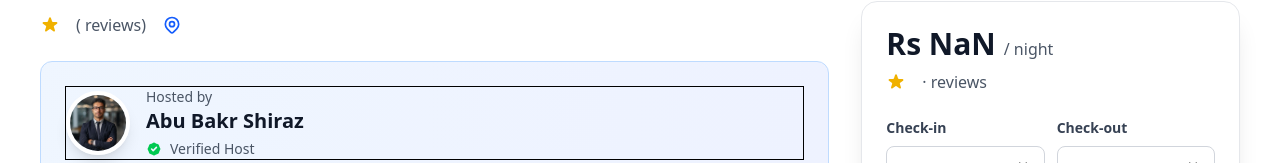
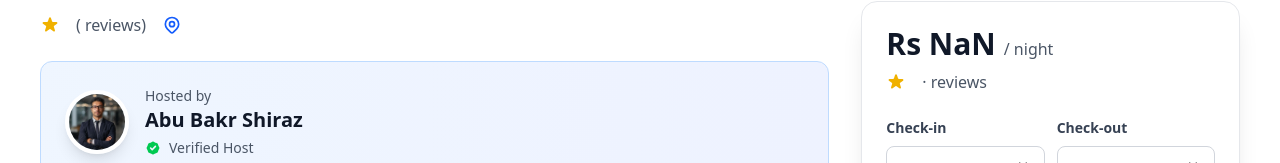
Before and after one commit to aad769650-cyber/Rentra-MERN, a React (Vite) app in the folder client/: page /city/1/id/1 in a window 1280 px wide. Shown: the part 789-952 px from the top of the page. Built offline with nearby package versions, Linux system fonts and the light colour scheme; no server answers.

Commit message:
readme file added

```diff
--- a/client/src/pages/DetailofRooms.jsx
+++ b/client/src/pages/DetailofRooms.jsx
@@ -148,7 +148,7 @@
 
             {/* Host Info Card */}
             <div className="bg-linear-to-r from-blue-50 to-indigo-50 rounded-xl p-6 mb-8 border border-blue-200">
-              <div className="flex items-center gap-4 border">
+              <div className="flex items-center gap-4 ">
                 <img
                   src={"/host.jpg"}
                   alt={property.hosted_by}
@@ -269,7 +269,7 @@
 
           {/* Right Column - Sticky Booking Card */}
           <div className="lg:col-span-1">
-            <div className="sticky top-8">
+            <div className="sticky top-8 z-50">
               <div className="bg-white rounded-2xl shadow-xl border border-gray-200 p-6">
                 <div className="mb-6">
                   <div className="flex items-baseline gap-2 mb-2">
```
Also changed, not shown: 1 other file (tests, documents, lock files or other folders).
